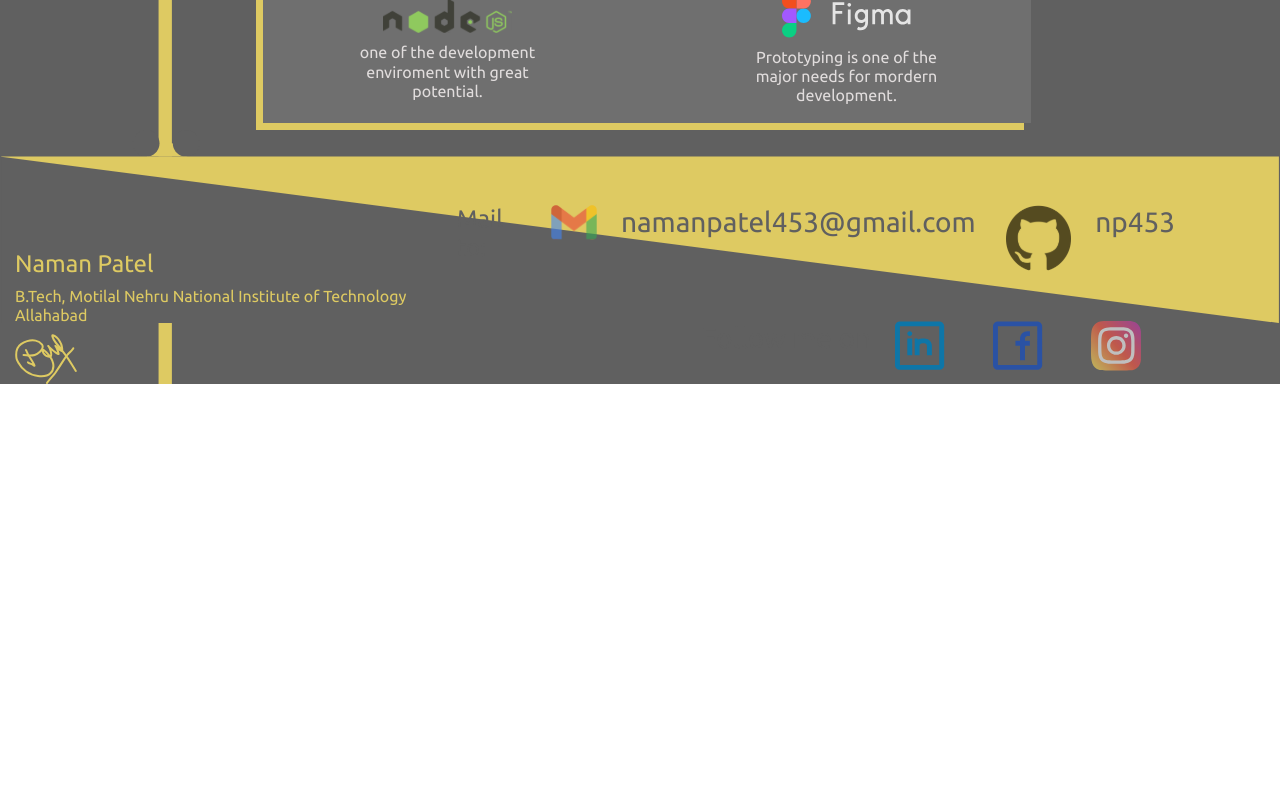
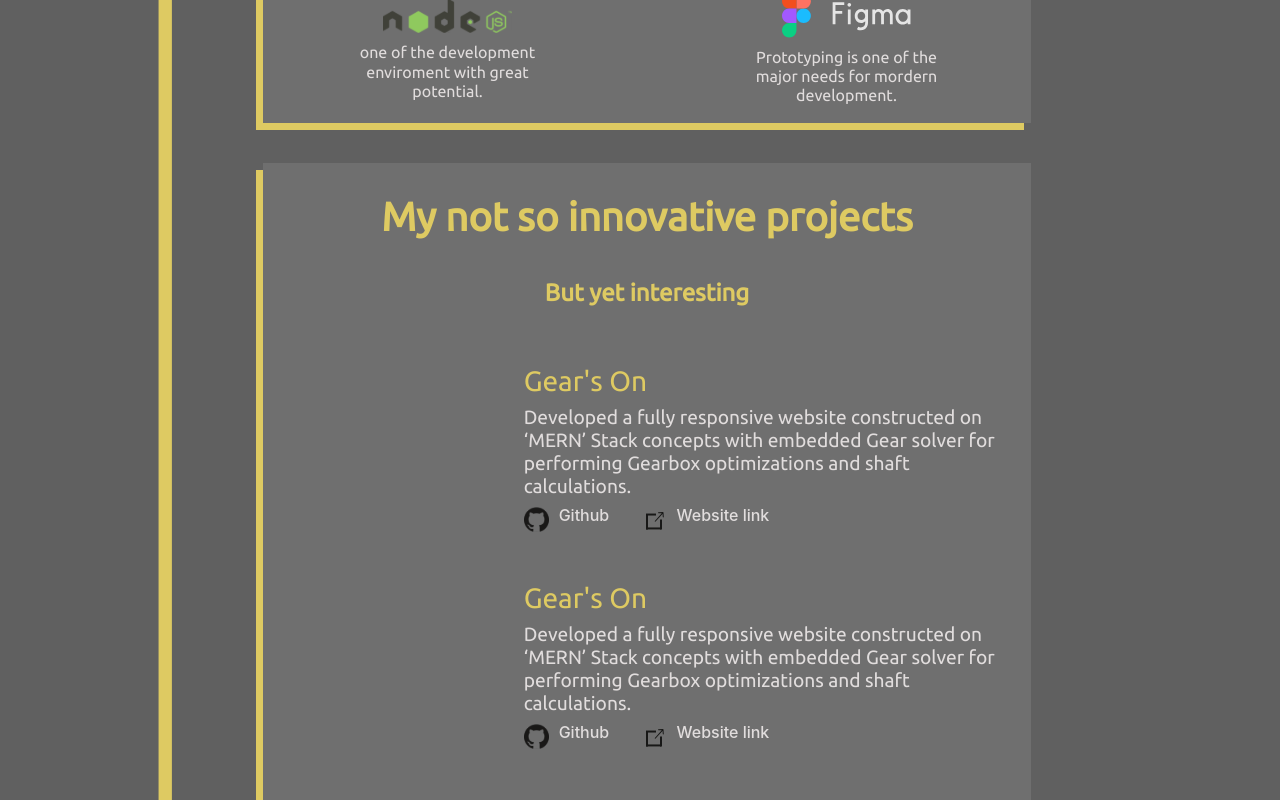
Before and after one commit to np453/Portfolio, a React (Create React App) app in the folder client/: page / in a window 1280 px wide. Shown: the part 1120-1920 px from the top of the page. Before the commit the page ends 1504 px from the top, so only its background shows below. Built offline with nearby package versions, Linux system fonts and the light colour scheme.

Commit message:
projects section added

```diff
--- /dev/null
+++ b/client/src/components/myprojects.jsx
@@ -0,0 +1,72 @@
+import React, { Component } from 'react'
+import gitlink_img from '../assets/gitlink_img.svg'
+import weblink_img from '../assets/weblink_img.svg'
+
+export default class Myprojects extends Component {
+    state={
+       works: [
+        { title: "Gear's On",
+          description: "Developed a fully responsive website constructed on ‘MERN’ Stack concepts with embedded Gear solver for performing Gearbox optimizations and shaft calculations.",
+          gitlink: "",
+          weblink:" "
+    },
+    { title: "Gear's On",
+          description: "Developed a fully responsive website constructed on ‘MERN’ Stack concepts with embedded Gear solver for performing Gearbox optimizations and shaft calculations.",
+          gitlink: "",
+          weblink:" "
+    },
+    { title: "Gear's On",
+          description: "Developed a fully responsive website constructed on ‘MERN’ Stack concepts with embedded Gear solver for performing Gearbox optimizations and shaft calculations.",
+          gitlink: "",
+          weblink:" "
+    },
+    ]}
+    render() {
+        return (
+            <div className="project_wrapper">
+                <div className="project_card d-flex flex-column justify-content-center">
+                   <h1 className="project_card_title text-center">My not so innovative projects</h1>
+                   <h4 className="project_card_title text-center" >But yet interesting</h4>
+                  {this.state.works.map( project => (
+                    <div className="row mt-5 pr-3 ">
+                        <div className="col-md-4">
+
+                        </div>
+                        <div className="col-md-8">
+                           <h3 className="project_title">{project.title}</h3>
+                           <h4 className="project_desc">{project.description}</h4>
+                           <div className="d-flex flex-row justify-content-between w-50">
+                              <div className="d-flex">
+                               <img src={gitlink_img} />
+                               <h4 className="link_name">Github</h4>
+                              </div>
+                              <div className="d-flex">
+                               <img src={weblink_img} />
+                               <h4 className="link_name">Website link</h4>
+                              </div>
+                           </div>
+                        </div>
+                    </div>
+                  ))
+                  }
+                    {/* <div className="row">
+                        <div className="col-md-4">
+
+                        </div>
+                        <div className="col-md-8">
+
+                        </div>
+                    </div>
+                    <div className="row">
+                        <div className="col-md-4">
+
+                        </div>
+                        <div className="col-md-8">
+
+                        </div>
+                    </div>     */}
+            </div>
+        </div>
+        )
+    }
+}
--- /dev/null
+++ b/client/src/sass/components/myprojects.scss
@@ -0,0 +1,35 @@
+.project_wrapper{
+    background: #DECA62;
+    width: 60%;
+    margin-top: 40px;
+    padding-left: 7px;
+    padding-bottom: 7px;
+    .project_card{
+        background: #6F6F6F;
+        margin-top: -7px;
+        margin-right: -7px;
+
+        .project_card_title{
+            color:#DECA62;
+            font-family: $font-1;
+            font-weight: 600;
+            padding-top: 30px;
+        }
+        .project_title{
+            color:#DECA62;
+            font-family: $font-1;
+            font-weight: 400;
+        }
+        .project_desc{
+            color:#E1DDDD;
+            font-family: $font-1;
+            font-weight: 200;
+            font-size: 1.2rem;
+        }
+        .link_name{
+            color:#E1DDDD;
+            margin-left: 10px;
+            font-size: 1rem;
+        }
+    }
+}
--- a/client/src/sass/main.scss
+++ b/client/src/sass/main.scss
@@ -12,6 +12,8 @@
 
 @import './components/interest.scss';
 
+@import './components/myprojects.scss';
+
 
 html {
     scroll-behavior: smooth;
--- a/client/src/views/home.jsx
+++ b/client/src/views/home.jsx
@@ -2,6 +2,7 @@ import React, { Component } from 'react';
 import Navbar from '../components/navbar';
 import Footer from '../components/footer';
 import Interest from '../components/interest';
+import Projects from '../components/myprojects';
 
 class Homepage extends Component {
     render() {
@@ -24,7 +25,9 @@ class Homepage extends Component {
                     <div className="d-flex flex-column justify-content-center align-items-center">
                        <Interest />
                     </div>
-
+                    <div className="d-flex flex-column justify-content-center align-items-center">
+                       <Projects/>
+                    </div>
                 </div>
                 {/* <div className="row m-0">
                     <div className="col-md-1">
```
Also changed, not shown: client/src/assets/gitlink_img.svg (added), client/src/assets/weblink_img.svg (added).
